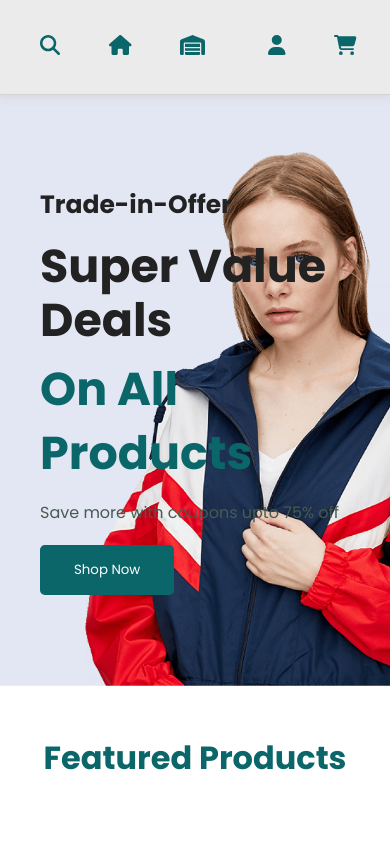
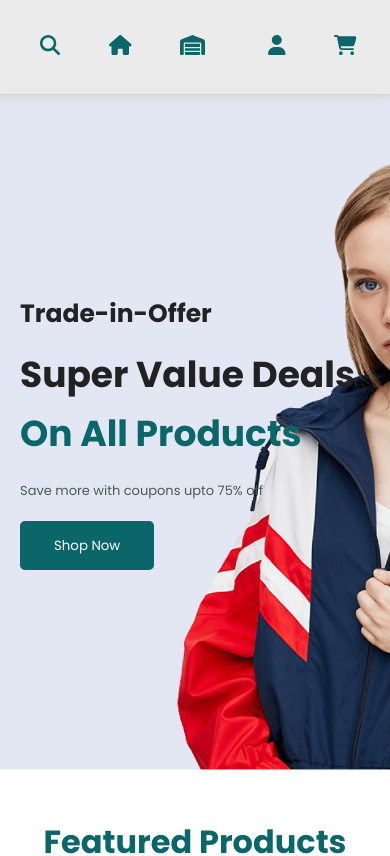
Before and after one commit to nasiruddinabubakar/UrbanElite, a React (Create React App) app: page / in a window 390 px wide. Shown: the top 856 px of the page. Built offline with nearby package versions, Linux system fonts and the light colour scheme.

Commit message:
responsive footer hero

```diff
--- a/src/index.css
+++ b/src/index.css
@@ -794,6 +794,22 @@ a:active, a:hover {
   header{
     padding: 0;
   }
+  .hero{
+
+  /* height: 70vh; */
+  padding: 0 20px;
+  background-position: 55%;
+}
+.hero h2{
+  font-size: 36px;
+  padding-bottom: 0px;
+}
+.hero h1{
+  font-size: 36px;
+}
+.hero p{
+  font-size: 13px;
+}
   .login,.register {
 
     margin: 0rem 1rem;
@@ -827,7 +843,7 @@ a:active, a:hover {
     margin-bottom: 1rem;
   }
 }
-@media screen and (max-width: 880px) {
+@media screen and (max-width: 880px ) and (min-width:482px) {
   .nav__div:hover label {
 
     opacity: 0;
```
